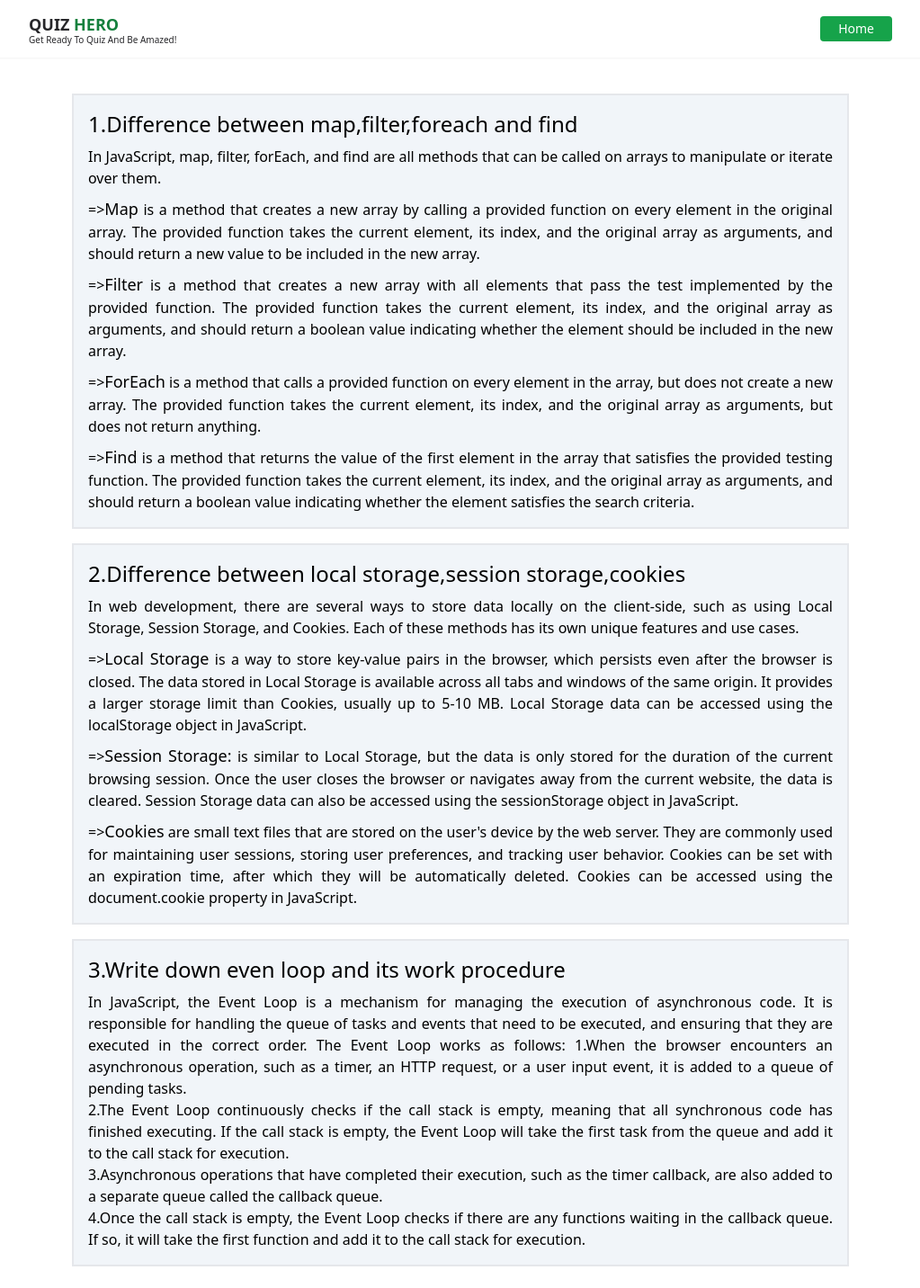
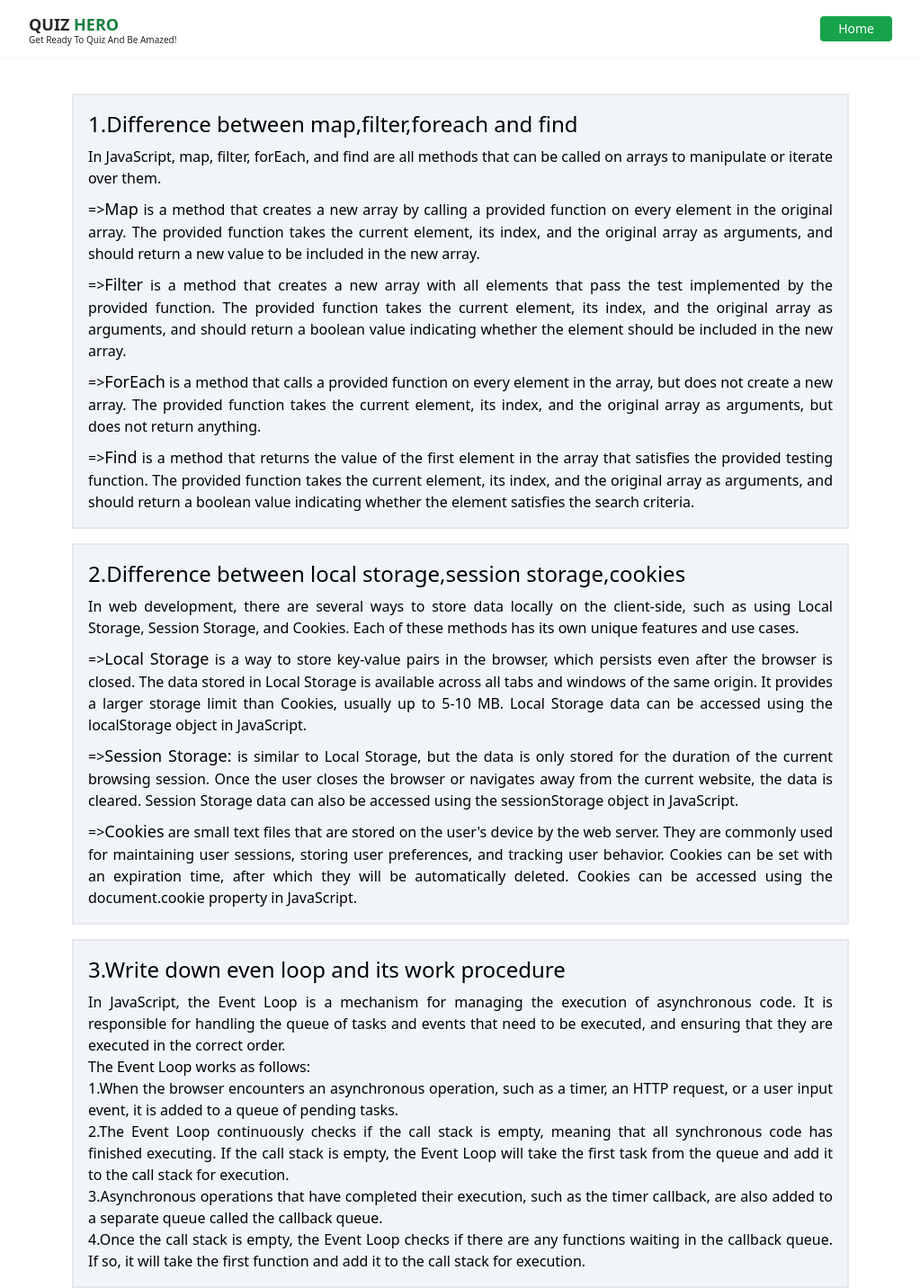
Before and after one commit to ashikur-rahman-asif/hero-quiz, a plain HTML site: page blog.html in a window 1280 px wide. Shown: the whole page at 90% size, without its empty margins (128-1151 px from the left). Before the commit the page ends 1408 px from the top, so only its background shows below. Drawn offline with nearby package versions, Linux system fonts and the light colour scheme.

Commit message:
some correction

```diff
--- a/blog.html
+++ b/blog.html
@@ -110,9 +110,9 @@
                     <article class="mt-2">
                         In JavaScript, the Event Loop is a mechanism for managing the execution of asynchronous code. It
                         is responsible for handling the queue of tasks and events that need to be executed, and ensuring
-                        that they are executed in the correct order.
+                        that they are executed in the correct order. <br>
 
-                        The Event Loop works as follows:
+                        The Event Loop works as follows: <br>
 
                         1.When the browser encounters an asynchronous operation, such as a timer, an HTTP request, or a
                         user input event, it is added to a queue of pending tasks. <br>
```
